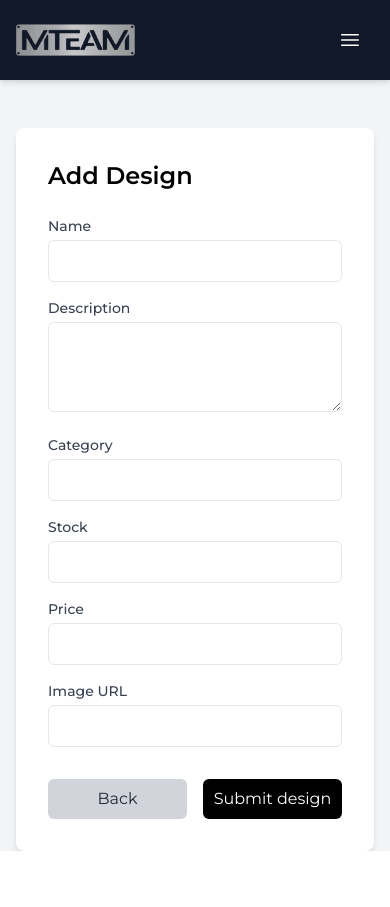
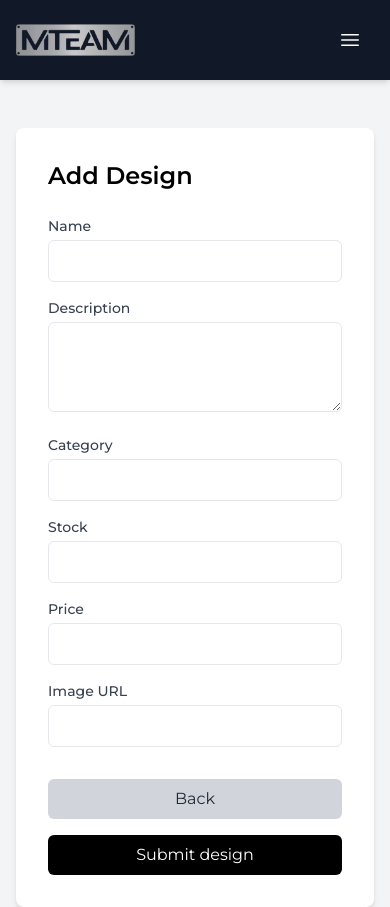
Before and after one commit to DandelionEater/mteam-web, a React (Vite) app in the folder frontend/: page /admin-manager/add in a window 390 px wide. Before the commit the page ends 851 px from the top, so only its background shows below. Built offline with nearby package versions, Linux system fonts and the light colour scheme.

Commit message:
Fixed Admin page responsive design

```diff
--- a/frontend/src/pages/AddDesign.tsx
+++ b/frontend/src/pages/AddDesign.tsx
@@ -101,7 +101,7 @@
             />
           </div>
 
-          <div className="flex justify-between gap-4 pt-4">
+          <div className="flex flex-col sm:flex-row justify-between gap-4 pt-4">
             <button
               type="button"
               onClick={() => navigate(-1)}
--- a/frontend/src/pages/EditDesign.tsx
+++ b/frontend/src/pages/EditDesign.tsx
@@ -127,7 +127,7 @@
             />
           </div>
 
-          <div className="flex justify-between gap-4 pt-4">
+          <div className="flex flex-col sm:flex-row justify-between gap-4 pt-4">
             <button
               type="button"
               onClick={() => navigate(-1)}
```
